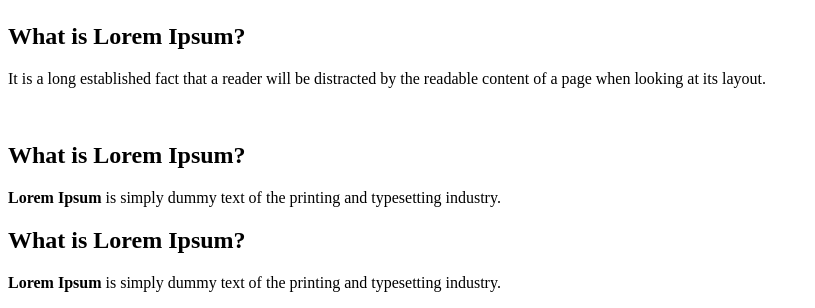
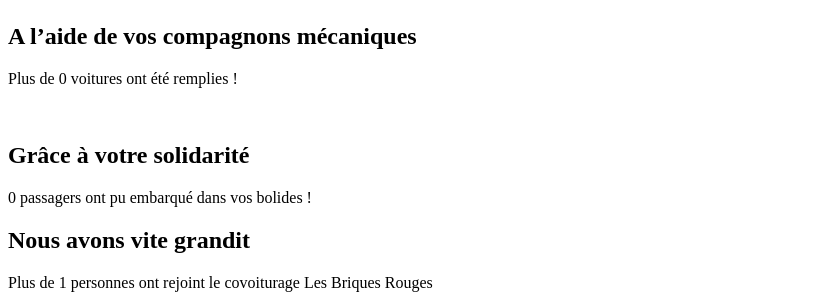
Before and after one commit to corentindessenne/ProjetCovoiturage, a PHP site: page /espaceAdmin.php in a window 1280 px wide. Shown: the part 1152-1460 px from the top of the page, without its empty margins (0-815 px from the left). Run offline with PHP 8.4, Linux system fonts and the light colour scheme; the visitor is signed in with stand-in values (Sample User, id 1); data comes from the database, SQL or seed files in the repository; some libraries are stand-ins or nearby versions.

Commit message:
stats espace admin

```diff
--- a/css/eAdmin.css
+++ b/css/eAdmin.css
@@ -50,6 +50,10 @@
      justify-content: space-around;
 }
 
+form{
+  display: flex;
+  flex-direction: row;
+}
 
 .edition{
 	display: flex;
@@ -62,7 +66,7 @@
 
 
 
-#bloc1, #bloc2,#bloc4, #bloc5,{
+#bloc1, #bloc2,#bloc4, #bloc5{
     display: inline-block;
     width: 100%;
 }
--- a/html/ActionAjout.php
+++ b/html/ActionAjout.php
@@ -22,10 +22,10 @@ $_POST["Description"]= str_replace("'","''",$_POST["Description"]);
 if($_POST["tel"]==1){$_POST["tel"]=1;}
 else{$_POST["tel"]=0;}
 if($_POST["AllerRetour"]=="Aller"){
-    $request="INSERT INTO trajet(TypeTrajet,isDemande,LieuDepart,AdresseDepart, DateDepart, HeureDepart, DateAjout, NbPassagers, Prix, Description, DisplayTel,  AnneeEdition, IdCompte) VALUES ('".$_POST["AllerRetour"]."','0','".$_POST["Ville"]."','".$_POST["Adresse"]."','".$_POST["Date-de-Depart"]."','".$_POST["Heure-de-Depart"]."','".date("Y.m.d")."','".$_POST["NbPass"]."','".$_POST["Prix"]."','".$_POST["Description"]."','".$_POST["tel"]."' ,'2022','".$id."')";
+    $request="INSERT INTO trajet(TypeTrajet,isDemande,LieuDepart,AdresseDepart, DateDepart, HeureDepart, DateAjout, NbPassagers, PlacesRestantes,  Prix, Description, DisplayTel,  AnneeEdition, IdCompte) VALUES ('".$_POST["AllerRetour"]."','0','".$_POST["Ville"]."','".$_POST["Adresse"]."','".$_POST["Date-de-Depart"]."','".$_POST["Heure-de-Depart"]."','".date("Y.m.d")."','".$_POST["NbPass"]."','".$_POST["NbPass"]."','".$_POST["Prix"]."','".$_POST["Description"]."','".$_POST["tel"]."' ,'2022','".$id."')";
 }
 else{
-    $request="INSERT INTO trajet(TypeTrajet,isDemande,LieuArrivee,AdresseArrivee, DateDepart, HeureDepart, DateAjout, NbPassagers, Prix, Description, DisplayTel,  AnneeEdition, IdCompte) VALUES ('".$_POST["AllerRetour"]."','0','".$_POST["Ville"]."','".$_POST["Adresse"]."','".$_POST["Date-de-Depart"]."','".$_POST["Heure-de-Depart"]."','".date("Y.m.d")."','".$_POST["NbPass"]."','".$_POST["Prix"]."','".$_POST["Description"]."','".$_POST["tel"]."' ,'2022','".$id."')";
+    $request="INSERT INTO trajet(TypeTrajet,isDemande,LieuArrivee,AdresseArrivee, DateDepart, HeureDepart, DateAjout, NbPassagers, PlacesRestantes, Prix, Description, DisplayTel,  AnneeEdition, IdCompte) VALUES ('".$_POST["AllerRetour"]."','0','".$_POST["Ville"]."','".$_POST["Adresse"]."','".$_POST["Date-de-Depart"]."','".$_POST["Heure-de-Depart"]."','".date("Y.m.d")."','".$_POST["NbPass"]."','".$_POST["NbPass"]."','".$_POST["NbPass"]."','".$_POST["Prix"]."','".$_POST["Description"]."','".$_POST["tel"]."' ,'2022','".$id."')";
 }
 if ($conn->query($request) === TRUE) {
   ?>
--- a/html/espaceAdmin.php
+++ b/html/espaceAdmin.php
@@ -23,6 +23,20 @@
 	<?php
 		include 'Connexion.php';
 		include 'NavbarConn.php';
+
+
+
+		if(isset($_POST["annee"])){
+			if($_POST["annee"]<2021){$anneeEd=2021;}
+			else{$anneeEd=$_POST["annee"];}
+
+		}
+		else{
+			$anneeEd=date("Y");
+		}
+
+		if((isset($_SESSION['login']) && $_SESSION['login'] != '') && $_SESSION["role"] == 1){
+
 	?>
 	<div class="title">
 		<h1> ESPACE ADMIN </h1>
@@ -30,20 +44,54 @@
 	<section>
 
 		<div class="wrapper">
+			<form action="espaceAdmin.php" method="post">
 				<!-- Left arrow button -->
-			<button class="button">
+				<input type="hidden" name="annee" value="<?php echo $anneeEd-1 ?>"/>
+				<button class="button" onClick="javascript:this.form.submit();">
 					<!-- Arrow -->
 					<div class="button__arrow button__arrow--left"></div>
 				</button>
-			<h2> 2022 </h2>
+			</form>
+				<h2> <?php echo $anneeEd; ?> </h2>
 
 				<!-- Right arrow button -->
-			<button class="button">
+			<form action="espaceAdmin.php" method="post">
+				<input type="hidden" name="annee" value="<?php echo $anneeEd+1 ?>"/>
+				<button class="button" onClick="javascript:this.form.submit();">
 
 					<div class="button__arrow button__arrow--right"></div>
 				</button>
+			</form>
 		</div>
 	</section>
+
+
+
+	<?php
+			$requete = "SELECT isDemande, NbPassagers, PlacesRestantes FROM trajet WHERE AnneeEdition='".$anneeEd."'";
+			$result = mysqli_query($conn,$requete);
+
+			$nbTrajets=0;
+			$nbDemandes=0;
+			$nbVoituresRemplies=0;
+			$nbPassagers=0;
+			$nbCompte=0;
+
+			while ($row = mysqli_fetch_assoc($result)) {
+				$nbTrajets++;
+
+				if($row["isDemande"]==1){$nbDemandes++;}
+				if($row["PlacesRestantes"]==0){$nbVoituresRemplies++;}
+				$nbPassagers+= $row["NbPassagers"]-$row["PlacesRestantes"];
+			}
+
+			$requete = "SELECT IdCompte FROM compte WHERE YEAR(DateCreation)='".$anneeEd."'";
+			$result = mysqli_query($conn,$requete);
+			while ($row = mysqli_fetch_assoc($result)) {$nbCompte++;}
+
+	?>
+
+
 
 	<div class="edition">
 		<div class="header">
@@ -52,18 +100,18 @@
 		<div id="bloc1">
 			<div class="boxy">
 				<div class="subtitle1">
-					<h2>What is Lorem Ipsum?</h2>
+					<h2>A l'occasion de l'ouverture du site</h2>
 				</div>
-				<p><strong>Lorem Ipsum</strong> is simply dummy text of the printing and typesetting industry.</p>
+				<p><?php echo $nbTrajets; ?> trajets ont été crées !</p>
 			</div>
 		</div>
 
 		<div id="bloc2">
 			<div class="boxy">
 				<div class="subtitle2">
-					<h2>What is Lorem Ipsum?</h2>
+					<h2>Depuis la création du site</h2>
 				</div>
-				<p>It is a long established fact that a reader will be distracted by the readable content</p>
+				<p>Plus de <?php echo $nbDemandes; ?> demandes de covoiturages ont été faites!!</p>
 			</div>
 		</div>
 
@@ -71,28 +119,42 @@
 			<img src="../images/road.png">
 			<div class="boxy2">
 				<div class="subtitle3">
-					<h2>What is Lorem Ipsum?</h2>
+					<h2>A l’aide de vos compagnons mécaniques</h2>
 				</div>
-				<p>It is a long established fact that a reader will be distracted by the readable content of a page when looking at its layout.</p>
+				<p>Plus de <?php echo $nbVoituresRemplies; ?> voitures ont été remplies !</p>
 			</div><br>
 		</div>
 		<div id="bloc4">
 			<div class="boxy">
 				<div class="subtitle1">
-					<h2>What is Lorem Ipsum?</h2>
+					<h2>Grâce à votre solidarité</h2>
 				</div>
-				<p><strong>Lorem Ipsum</strong> is simply dummy text of the printing and typesetting industry.</p>
+				<p><?php echo $nbPassagers; ?> passagers ont pu embarqué dans vos bolides !</p>
 			</div>
 		</div>
 
 		<div id="bloc5">
 			<div class="boxy">
 				<div class="subtitle2">
-					<h2>What is Lorem Ipsum?</h2>
+					<h2>Nous avons vite grandit</h2>
 				</div>
-				<p><strong>Lorem Ipsum</strong> is simply dummy text of the printing and typesetting industry.	</p>
+				<p>Plus de <?php echo $nbCompte; ?> personnes ont rejoint le covoiturage Les Briques Rouges</p>
 			</div>
 		</div>
 	</div>
+	<?php
+
+		}
+		else{
+			?>
+			<script type="text/javascript">
+				alert("Tu n'es pas connecté/ Tu n'es pas un administrateur");
+				location="home.php";
+			</script>
+			<?php
+		}
+
+
+	?>
 </body>
 </html>
```
Also changed, not shown: html/ActionDemandeAjout.php (+4 -3 lines), html/ActionDemandeModif.php (+13 -2 lines), html/ActionModifCond.php (+17 -2 lines). Lines whose indentation alone changed are shown as unchanged.
